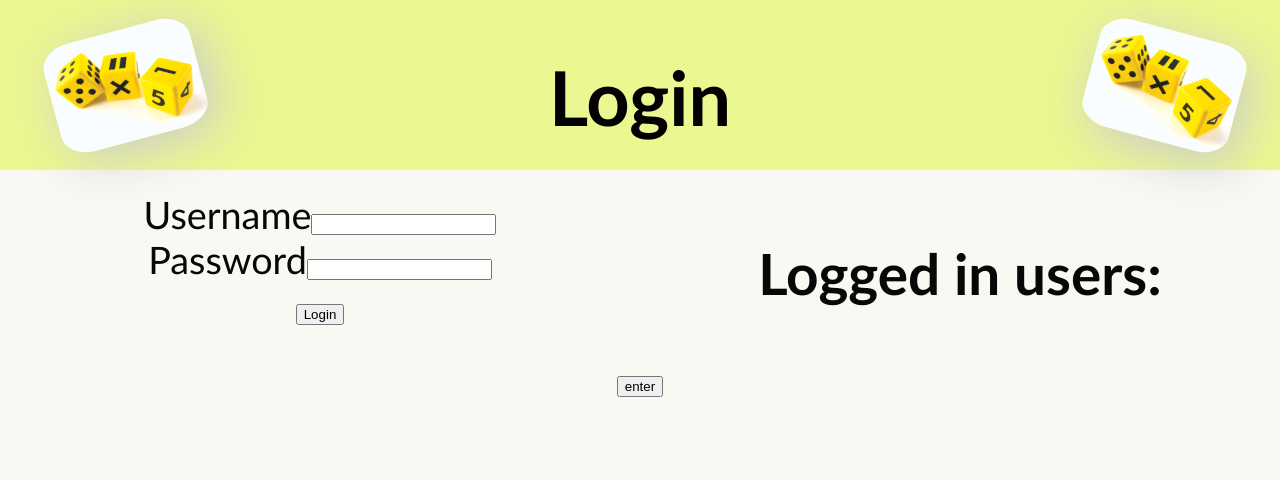
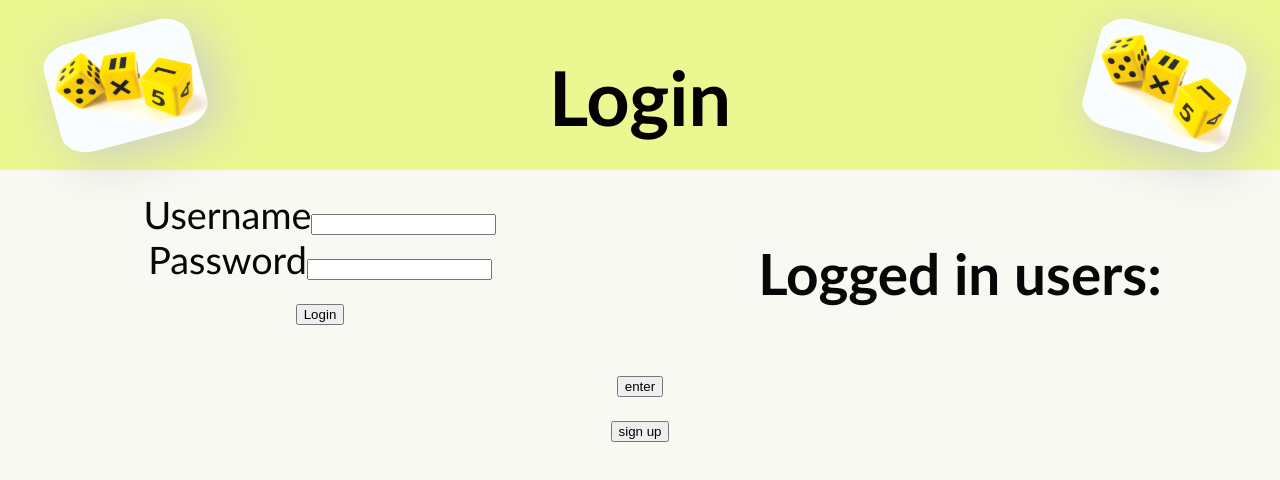
Before and after one commit to saratamar100/GetTo100, a React (Create React App) app: page / in a window 1280 px wide. Both pictures are taken after typing "Sample", "Sample123", "Sample123" into the empty fields and a click on the button "Log In". Shown: the top 480 px of the page. Built offline with nearby package versions, Linux system fonts and the light colour scheme.

Commit message:
button of sign up in log in

```diff
--- a/src/App.js
+++ b/src/App.js
@@ -25,6 +25,7 @@ class App extends Component {
           login={() => this.handleChangePage("game")}
           changeUsers={this.handleChangeUsers}
           loggedInUsers={this.state.loggedInUsers}
+          signup={() => this.handleChangePage("signup")}
         />
       );
     } else if (this.state.page === "signup") {
--- a/src/Login.js
+++ b/src/Login.js
@@ -114,6 +114,9 @@ class Login extends Component {
         <div>
           <button onClick={this.props.login}>enter</button>
         </div>
+        <div>
+          <button onClick={this.props.signup}>sign up</button>
+        </div>
       </div>
     );
   }
```
